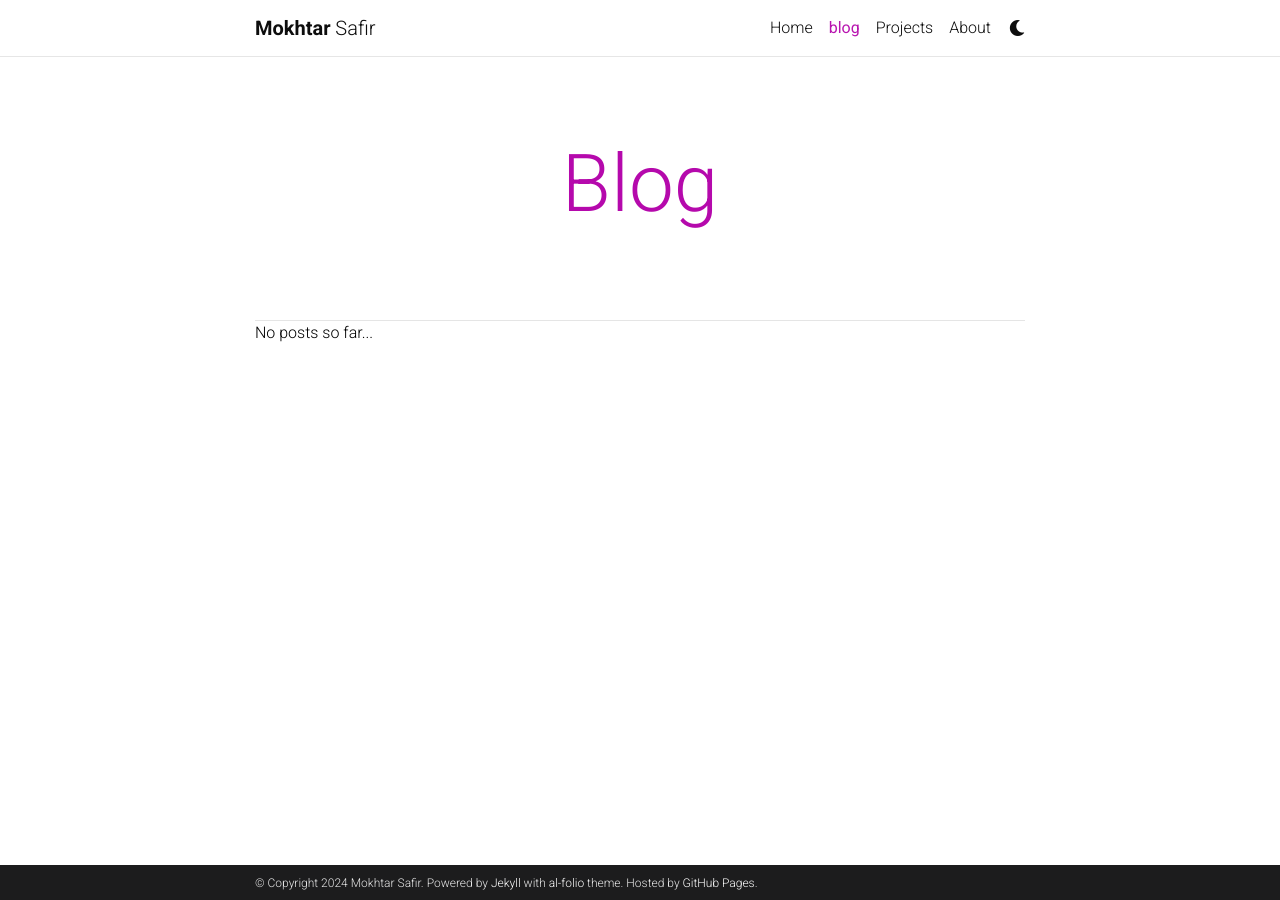
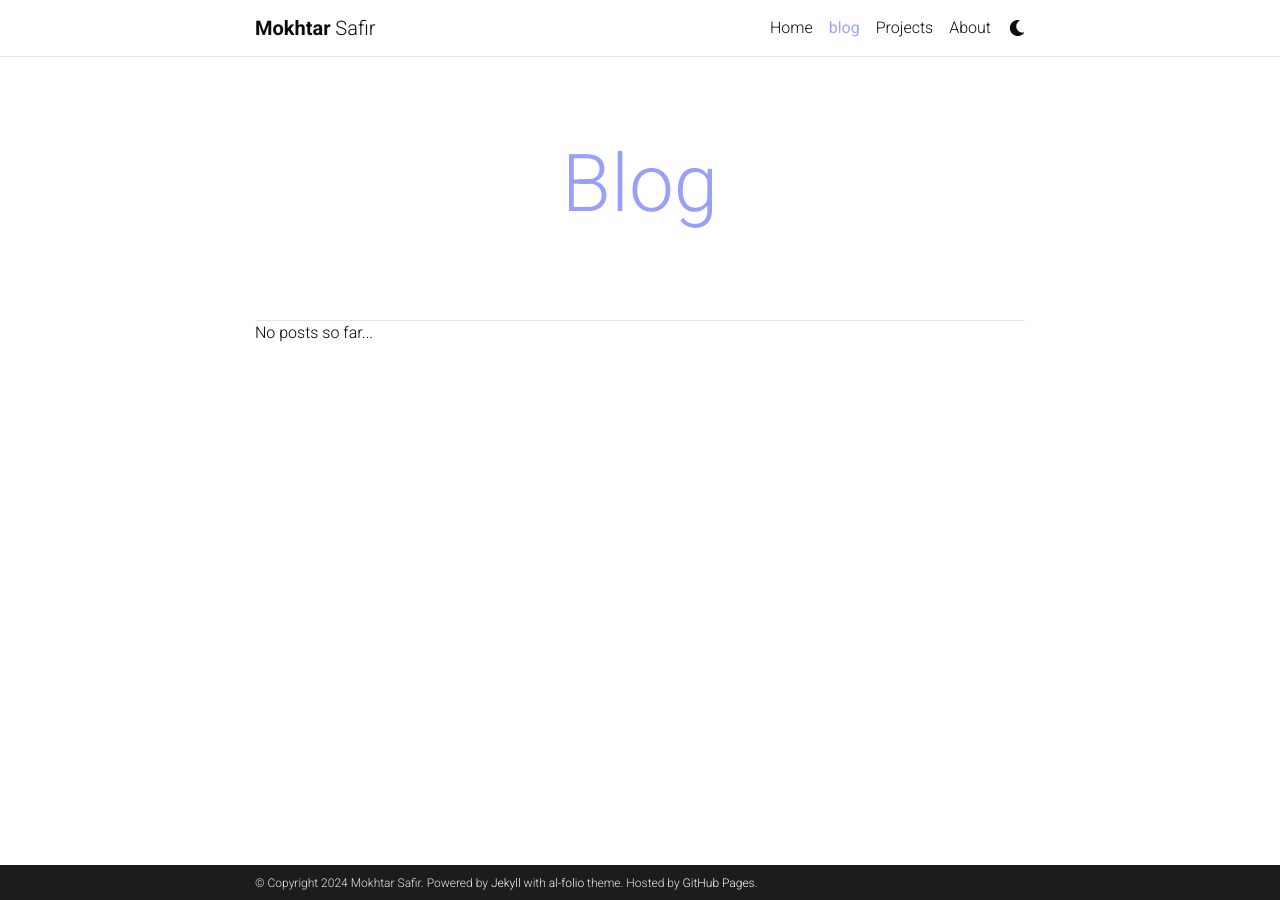
Before and after one commit to cryptoswarm/cryptoswarm.github.io, a Jekyll site: the page built from _pages/blog.md, in a window 1280 px wide. Built offline with Jekyll 4.4.1, drawn with Linux system fonts in a browser that asks for light colours; the list of posts is cut into pages by our own code; comment, search, counter and statistics services are not loaded; a style sheet for code colours, icons or effects is not loaded.

Commit message:
Changing global theme color

```diff
--- a/_sass/_themes.scss
+++ b/_sass/_themes.scss
@@ -7,8 +7,10 @@
   --global-code-bg-color: #{$code-bg-color-light};
   --global-text-color: #{$black-color};
   --global-text-color-light: #{$grey-color};
-  --global-theme-color: #{$purple-color};
-  --global-hover-color: #{$purple-color};
+  // --global-theme-color: #{$purple-color};
+  --global-theme-color: #{$light-to-medium-blue};
+  // --global-hover-color: #{$purple-color};
+  --global-hover-color: #{$light-to-medium-blue};
   --global-footer-bg-color: #{$grey-color-dark};
   --global-footer-text-color: #{$grey-color-light};
   --global-footer-link-color: #{$white-color};
@@ -31,7 +33,8 @@ html[data-theme='dark'] {
   --global-code-bg-color: #{$code-bg-color-dark};
   --global-text-color: #{$grey-color-light};
   --global-text-color-light: #{$grey-color-light};
-  --global-theme-color: #{$cyan-color};
+  // --global-theme-color: #{$cyan-color};
+  --global-theme-color: #{$light-to-medium-blue};
   --global-hover-color: #{$cyan-color};
   --global-footer-bg-color: #{$grey-color-light};
   --global-footer-text-color: #{$grey-color-dark};
--- a/_sass/_variables.scss
+++ b/_sass/_variables.scss
@@ -22,6 +22,7 @@ $light-purple-color:  lighten($purple-color, 25%);
 $pink-color:          #f92080 !default;
 $pink-color-light:    #ffdddd !default;
 $yellow-color:        #efcc00 !default;
+$light-to-medium-blue:#98a0fa !default;
 
 $grey-color:          #828282 !default;
 $grey-color-light:    lighten($grey-color, 40%);
```
